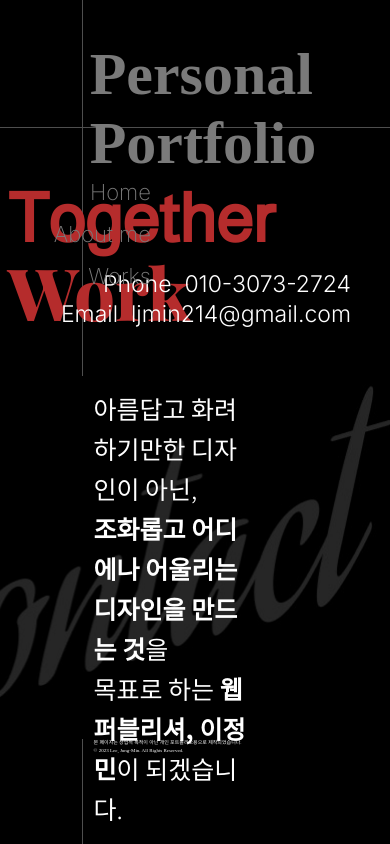
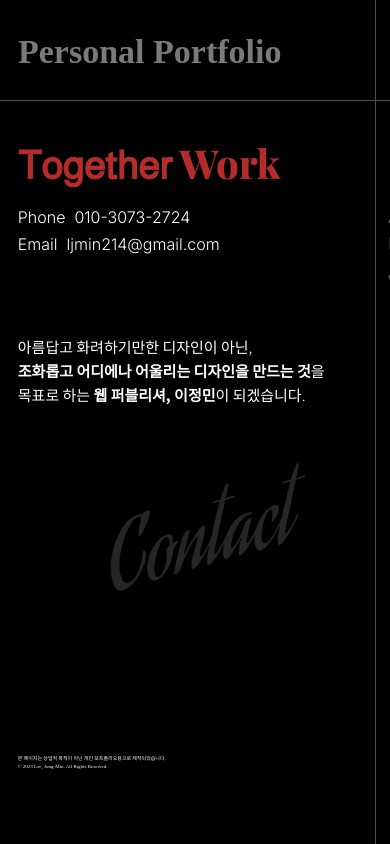
Before and after one commit to teamHG2026/jungmin214.github.io, a plain HTML site: page Contact.html in a window 390 px wide. Drawn offline with nearby package versions, Linux system fonts and the light colour scheme; a web font is replaced by a local one.

Commit message:
스마트폰

```diff
--- a/About me.css
+++ b/About me.css
@@ -151,7 +151,7 @@ Line 영역 - 선
     width: 64.8%;
     height: 40%;
     bottom: 6%;
-    left: 35.2%;
+    right: 0;
     z-index: -10000;
 
     /* background-color: antiquewhite; */
@@ -354,13 +354,13 @@ Line 영역 - 선
 
 */
 
-@media screen and (max-width: 520px) {
+@media screen and (max-width: 590px) {
     #line01 {
         top: 100px;
     }
 
     #line02 {
-        width: 380px;
+        width: 375px;
     }
 
     #title {
@@ -371,7 +371,7 @@ Line 영역 - 선
 
     #navmenu {
         top: 160px;
-        left: 381px;
+        left: 375px;
         padding-left: 2%;
         text-align: left;
     }
@@ -403,7 +403,7 @@ Line 영역 - 선
     #picture01 {
         left: 56px;
         height: 16%;
-        bottom: 250px
+        bottom: 100px
     }
 
     #picture02 {
--- a/Contact.css
+++ b/Contact.css
@@ -31,16 +31,15 @@ header 영역 - 로고, 메인메뉴
     top: 0;
     left: 0;
     width: 100%;
-    height: 36%;
+    height: 342px;
     /* background-color: rgb(97, 61, 96); */
-    z-index: 10000;
 }
 #navmenu {
     display: flex;
     flex-direction: column;
     position: absolute;
-    bottom: 5%;
-    left: 10.5%;
+    bottom: 17px;
+    left: 190px;
     padding-left: 2%;
     row-gap: 16px;
     text-align: right;
@@ -68,7 +67,7 @@ header 영역 - 로고, 메인메뉴
 #title {
     position: absolute;
     top: 0;
-    left: 23%;
+    left: 400px;
     font-size: 30px;
     color: rgb(122, 122, 122);
     /* background-color: aquamarine; */
@@ -80,8 +79,8 @@ header 영역 - 로고, 메인메뉴
     font-size: 45px;
     line-height: 160%;
     position: absolute;
-    top: 15%;
-    right: 10%;
+    top: 140px;
+    right: 100px;
     padding-left: 2%;
     /* background-color: rgb(74, 57, 35); */
 }
@@ -99,8 +98,8 @@ header 영역 - 로고, 메인메뉴
     font-size: 23px;
     line-height: 160%;
     position: absolute;
-    top: 28.8%;
-    right: 10%;
+    top: 265px;
+    right: 100px;
     padding-left: 2%;
     /* background-color: rgb(74, 57, 35); */
 }
@@ -113,8 +112,8 @@ header 영역 - 로고, 메인메뉴
     font-size: 23px;
     line-height: 160%;
     position: absolute;
-    top: 32.4%;
-    right: 10%;
+    top: 300px;
+    right: 100px;
     padding-left: 2%;
     /* background-color: rgb(74, 57, 35); */
 }
@@ -126,10 +125,10 @@ header 영역 - 로고, 메인메뉴
     font-size: 25px;
     line-height: 160%;
     position: absolute;
-    top: 43%;
-    left: 22%;
+    top: 435px;
+    left: 370px;
     padding-left: 2%;
-    width: 40%;
+    width: 550px;
     z-index: 1000;
     /* background-color: rgb(74, 57, 35); */
 }
@@ -149,8 +148,8 @@ header 영역 - 로고, 메인메뉴
     font-size: 5px;
     line-height: 160%;
     position: absolute;
-    top: 87%;
-    left: 22%;
+    top: 830px;
+    left: 370px;
     padding-left: 2%;
     /* background-color: rgb(74, 57, 35); */
 }
@@ -163,14 +162,14 @@ Line 영역 - 선
     position: absolute;
     border-top: 1.5px solid rgb(78, 78, 78);
     width: 100%;
-    top: 15%;
+    top: 145px;
     left: 0;
 }
 
 #line02 {
     position: absolute;
     border-right: 1.5px solid rgb(78, 78, 78);
-    width: 21%;
+    width: 360px;
     height: 100%;
     top: 0;
 }
@@ -188,6 +187,8 @@ Line 영역 - 선
     height: 43%;
     bottom: 12.5%;
     left: 35.2%;
+    z-index: -10000;
+
 
     /* background-color: antiquewhite; */
 }
@@ -206,3 +207,68 @@ Line 영역 - 선
     margin: 0 8px;
     /* border: solid 1px #000; */
 }
+
+@media screen and (max-width: 590px) {
+    #line01 {
+        top: 100px;
+    }
+
+    #line02 {
+        width: 375px;
+    }
+
+    #title {
+        font-size: 17px;
+        left: 18px;
+        top: 10px;
+    }
+
+    #navmenu {
+        top: 160px;
+        left: 375px;
+        padding-left: 2%;
+        text-align: left;
+    }
+
+    #Pro {
+        font-size: 26px;
+        top: 110px;
+        left: 10px;
+    }
+
+    .etext01 {
+        font-size: 40px;
+    }
+
+    #P_content01 {
+        font-size: 16px;
+        top: 189px;
+        left: 10px;
+    }
+
+    #P_content02 {
+        font-size: 16px;
+        top: 216px;
+        left: 10px;
+    }
+
+    #P_content03 {
+        font-size: 15px;
+        width: 330px;
+        top: 320px;
+        left: 10px;
+        /* background-color: rgb(150, 34, 168); */
+    }
+
+    #P_content04 {
+        top: 750px;
+        left: 10px;
+    }
+
+    #picture01 {
+        left: 52px;
+        height: 16%;
+        bottom: 250px
+    }
+
+}
--- a/Works.css
+++ b/Works.css
@@ -23,7 +23,7 @@ header 영역 - 로고, 메인메뉴
     top: 0;
     left: 0;
     width: 100%;
-    height: 32%;
+    height: 305px;
     /* background-color: rgb(127, 87, 87); */
     z-index: 10000;
 }
@@ -31,9 +31,8 @@ header 영역 - 로고, 메인메뉴
     display: flex;
     flex-direction: column;
     position: absolute;
-    bottom: 22%;
-    right: 8%;
-    padding-right: 1%;
+    top: 130px;
+    right: 140px;
     row-gap: 15px;
     text-align: right;
     /* background-color: rgb(0, 0, 0); */
@@ -66,8 +65,8 @@ header 영역 - 로고, 메인메뉴
     position: fixed;
     font-size: 90px;
     color: white;
-    top: 3%;
-    left: 35%;
+    top: 20px;
+    left: 580px;
     text-align: center;
     /* background-color: aquamarine; */
 }
@@ -79,8 +78,8 @@ Line 영역 - 선
 #line01 {
     position: fixed;
     border-right: 1.5px solid rgb(78, 78, 78);
-    width: 92.7%;
-    height: 33%;
+    width: 1570px;
+    height: 312px;
     top: 0;
 }
 
@@ -94,8 +93,8 @@ Line 영역 - 선
     color: white;
     width: 440px;
     height: 440px;
-    top: 140%;
-    left: 19%;
+    top: 1327px;
+    left: 321px;
 
     /* background-color: antiquewhite; */
 
@@ -118,11 +117,11 @@ Line 영역 - 선
 
     position: absolute;
     top: 50%;
-    background-color: rgba(0, 0, 0,0);
+    background-color: rgba(0, 0, 0, 0);
     width: 440px;
     height: 440px;
-    top: 140%;
-    left: 19%;
+    top: 1327px;
+    left: 321px;
     border-radius: 30px;
 }
 
@@ -150,8 +149,8 @@ Line 영역 - 선
     color: white;
     width: 440px;
     height: 440px;
-    top: 177%;
-    left: 54%;
+    top: 1678px;
+    right: 338px;
 
     /* background-color: rgb(120, 150, 130); */
 
@@ -175,11 +174,11 @@ Line 영역 - 선
 
     position: absolute;
     top: 50%;
-    background-color: rgba(0, 0, 0,0);
+    background-color: rgb(0, 0, 0, 0);
     width: 440px;
     height: 440px;
-    top: 177%;
-    left: 54%;
+    top: 1678px;
+    right: 338px;
     border-radius: 30px;
 }
 
@@ -208,8 +207,8 @@ Line 영역 - 선
     color: white;
     width: 440px;
     height: 440px;
-    top: 214%;
-    left: 19%;
+    top: 2028px;
+    left: 321px;
 
     /* background-color: rgb(235, 215, 250); */
 
@@ -232,11 +231,11 @@ Line 영역 - 선
 
     position: absolute;
     top: 50%;
-    background-color: rgba(0, 0, 0,0);
+    background-color: rgba(0, 0, 0, 0);
     width: 440px;
     height: 440px;
-    top: 214%;
-    left: 19%;
+    top: 2028px;
+    left: 321px;
     border-radius: 30px;
 }
 
@@ -264,8 +263,8 @@ Line 영역 - 선
     color: white;
     width: 440px;
     height: 440px;
-    top: 251%;
-    left: 54%;
+    top: 2379px;
+    right: 338px;
 
     /* background-color: rgb(150, 150, 120); */
 
@@ -289,11 +288,11 @@ Line 영역 - 선
 
     position: absolute;
     top: 50%;
-    background-color: rgba(0, 0, 0,0);
+    background-color: rgba(0, 0, 0, 0);
     width: 440px;
     height: 440px;
-    top: 251%;
-    left: 54%;
+    top: 2379px;
+    right: 338px;
     border-radius: 30px;
 }
 
@@ -339,9 +338,135 @@ Line 영역 - 선
     align-items: center;
     width: 200px;
     height: 70px;
-    top: 390%;
-    left: 44%;
+    top: 3680px;
+    left: 740px;
     /* background-color: aqua; */
     border: solid 3px white;
     border-radius: 100px;
 }
+
+@media screen and (max-width: 590px) {
+    body {
+        height: 3800px;
+    }
+
+    #title {
+    font-size: 46px;
+    top: 20px;
+    left: 45px;
+    }
+
+    #line01 {
+        width: 440px;
+        height: 260px;
+    }
+
+    #navmenu {
+        right: 48px;
+    }
+
+
+    #navmenu a {
+        font-size: 18px;
+    }
+
+    #picture01 {
+        width: 290px;
+        height: 290px;
+        top: 1000px;
+        left: 30px;
+    }
+
+    #picture01 p {
+        font-size: 10.5px;
+    }
+
+    #picture01_1 {
+        width: 290px;
+        height: 290px;
+        top: 1000px;
+        left: 30px;
+    }
+
+    .text_001 {
+        font-size: 15px;
+    }
+
+    #picture02 {
+        width: 290px;
+        height: 290px;
+        top: 1450px;
+        left: 30px;
+    }
+
+    #picture02 p {
+        font-size: 10.5px;
+        text-align: left;
+    }
+
+    #picture02_2 {
+        width: 290px;
+        height: 290px;
+        top: 1450px;
+        left: 30px;
+    }
+
+    .text_002 {
+        font-size: 15px;
+    }
+
+    #picture03 {
+        width: 290px;
+        height: 290px;
+        top: 1900px;
+        left: 30px;
+    }
+
+    #picture03 p {
+        font-size: 10.5px;
+    }
+
+    #picture03_3 {
+        width: 290px;
+        height: 290px;
+        top: 1900px;
+        left: 30px;
+    }
+
+    .text_003 {
+        font-size: 15px;
+    }
+
+    #picture04 {
+        width: 290px;
+        height: 290px;
+        top: 2350px;
+        left: 30px;
+    }
+
+    #picture04 p {
+        font-size: 10.5px;
+        text-align: left;
+    }
+
+    #picture04_4 {
+        width: 290px;
+        height: 290px;
+        top: 2350px;
+        left: 30px;
+    }
+
+    .text_004 {
+        font-size: 15px;
+    }
+
+    .button {
+        width: 170px;
+        height: 45px;
+        top: 3300px;
+        left: 90px;
+        /* background-color: aqua; */
+        border: solid 3px white;
+        border-radius: 100px;
+    }
+}
--- a/index.css
+++ b/index.css
@@ -18,7 +18,7 @@ header 영역 - 로고, 메인메뉴
     top: 0;
     left: 0;
     width: 100%;
-    height: 32%;
+    height: 342px;
     /* background-color: rgb(127, 87, 87); */
     z-index: 10000;
 }
@@ -26,9 +26,8 @@ header 영역 - 로고, 메인메뉴
     display: flex;
     flex-direction: column;
     position: absolute;
-    bottom: 22%;
-    right: 8%;
-    padding-right: 1%;
+    bottom: 98px;
+    right: 155px;
     row-gap: 15px;
     text-align: right;
     /* background-color: rgb(0, 0, 0); */
@@ -53,8 +52,8 @@ header 영역 - 로고, 메인메뉴
 #title {
     font-size: 32px;
     color: white;
-    margin-left: 5%;
-    margin-top: 6%;
+    margin-left: 45px;
+    padding-top: 55px;
     /* background-color: aquamarine; */
 }
 #Lee {
@@ -63,8 +62,8 @@ header 영역 - 로고, 메인메뉴
     font-size: 28px;
     line-height: 0%;
     color: rgb(122, 122, 122);
-    margin-top: 2%;
-    margin-left: 29.3%;
+    padding-top: 0px;
+    margin-left: 498px;
     /* background-color: rgb(148, 122, 82); */
 }
 
@@ -75,16 +74,16 @@ Line 영역 - 선
 #line01 {
     position: absolute;
     border-top: 1.5px solid rgb(78, 78, 78);
-    width: 40.1%;
-    top: 20.5%;
+    width: 680px;
+    top: 195px;
     left: 0;
 }
 
 #line02 {
     position: absolute;
     border-right: 1.5px solid rgb(78, 78, 78);
-    width: 92.7%;
-    height: 33%;
+    width: 1590px;
+    height: 312px;
     top: 0;
 }
 
@@ -100,11 +99,13 @@ Line 영역 - 선
     width: 64.8%;
     height: 47%;
     bottom: 8%;
-    left: 35.2%;
+    right: 0;
 
     /* background-color: antiquewhite; */
 }
 
+
+/* 일단 지워놔................
 
 @media screen and (max-width: 960px) {
 
@@ -118,3 +119,41 @@ Line 영역 - 선
 
     }
 }
+
+*/
+
+@media screen and (max-width: 590px) {
+    #title {
+        padding-top: 130px;
+        margin-left: 15px;
+        font-size: 15.5px;
+    }
+
+    #Lee {
+        font-size: 19px;
+        margin-left: 185px;
+    }
+
+    #line01 {
+        width: 310px;
+    }
+
+    #line02 {
+        width: 450px;
+    }
+
+    #navmenu {
+        right: 55px;
+        bottom: 100px;
+
+    }
+
+    #navmenu a {
+        font-size: 18px;
+    }
+
+    #picture {
+        height: 20%;
+        bottom: 150px;
+    }
+}
```
Also changed, not shown: Works.html (+3 -3 lines), Image/house.jpg (added).
